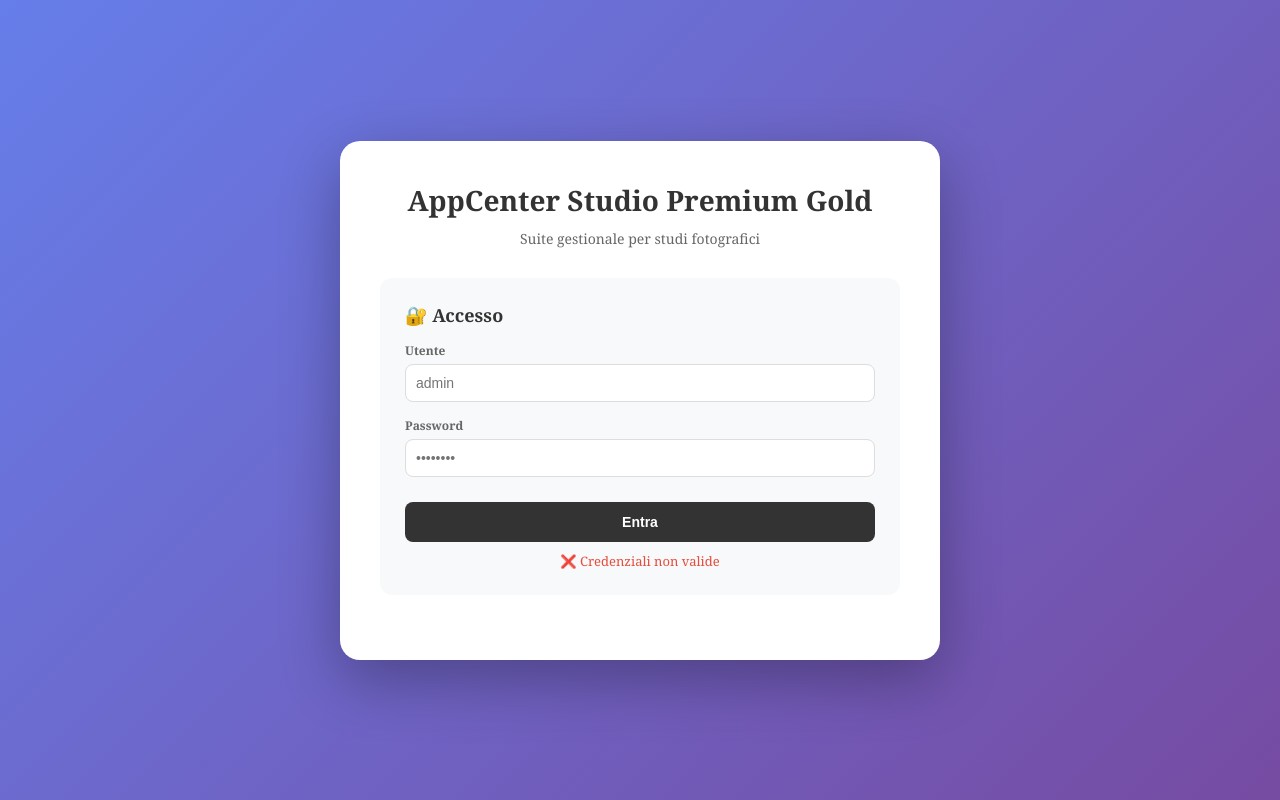
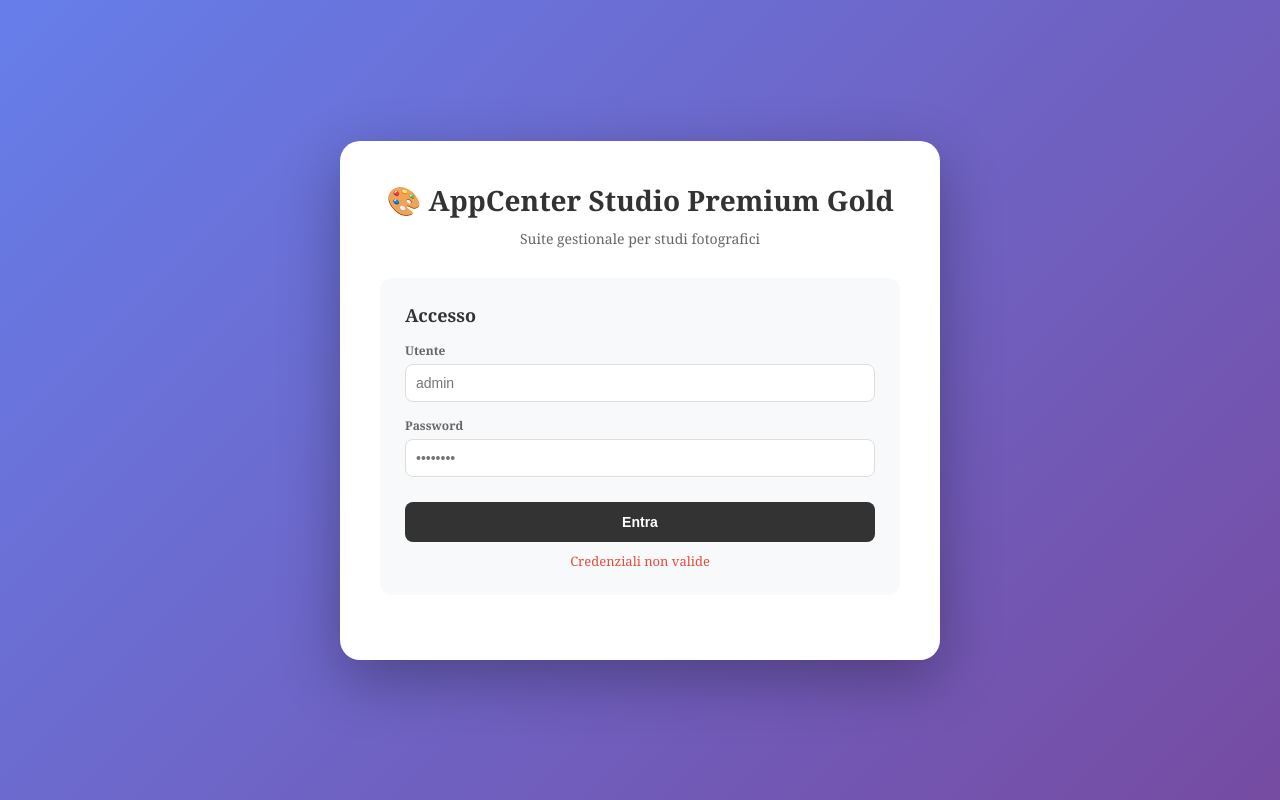
Before and after one commit to cibox72/AppCenterStudioPremiumGold, a website: page index.html in a window 1280 px wide. Both pictures are taken after a click on the button "Entra". Drawn offline with Linux system fonts and the light colour scheme.

Commit message:
Update index.html

```diff
--- a/index.html
+++ b/index.html
@@ -29,11 +29,11 @@ h1{text-align:center;color:#333;margin-bottom:10px;font-size:28px}
 </head>
 <body>
 <div class="container">
-  <h1> AppCenter Studio Premium Gold</h1>
+  <h1>🎨 AppCenter Studio Premium Gold</h1>
   <p class="subtitle">Suite gestionale per studi fotografici</p>
 
   <div id="loginSection" class="login-box">
-    <h2>🔐 Accesso</h2>
+    <h2> Accesso</h2>
     <div class="form-group">
       <label>Utente</label>
       <input type="text" id="username" placeholder="admin">
@@ -54,12 +54,12 @@ h1{text-align:center;color:#333;margin-bottom:10px;font-size:28px}
         <h3>Preventivi & Contratti</h3>
         <p>Crea preventivi, contratti, gestisci acconti e invia su WhatsApp</p>
       </a>
-      <a href="public/clienti.html" class="app-link">
+      <a href="clienti/index.html" class="app-link">
         <span class="num">02</span>
         <h3>Gestione Clienti</h3>
         <p>Anagrafica clienti completa</p>
       </a>
-      <a href="#" class="app-link" onclick="alert('In sviluppo!')">
+      <a href="workflow/index.html" class="app-link">
         <span class="num">03</span>
         <h3>Workflow</h3>
         <p>Gestione del flusso di lavoro dello studio</p>
@@ -102,7 +102,7 @@ function login(){
     sessionStorage.setItem('loggedIn','true');
     showApps();
   } else {
-    document.getElementById('errorMsg').textContent='❌ Credenziali non valide';
+    document.getElementById('errorMsg').textContent=' Credenziali non valide';
   }
 }
 function logout(){
```
